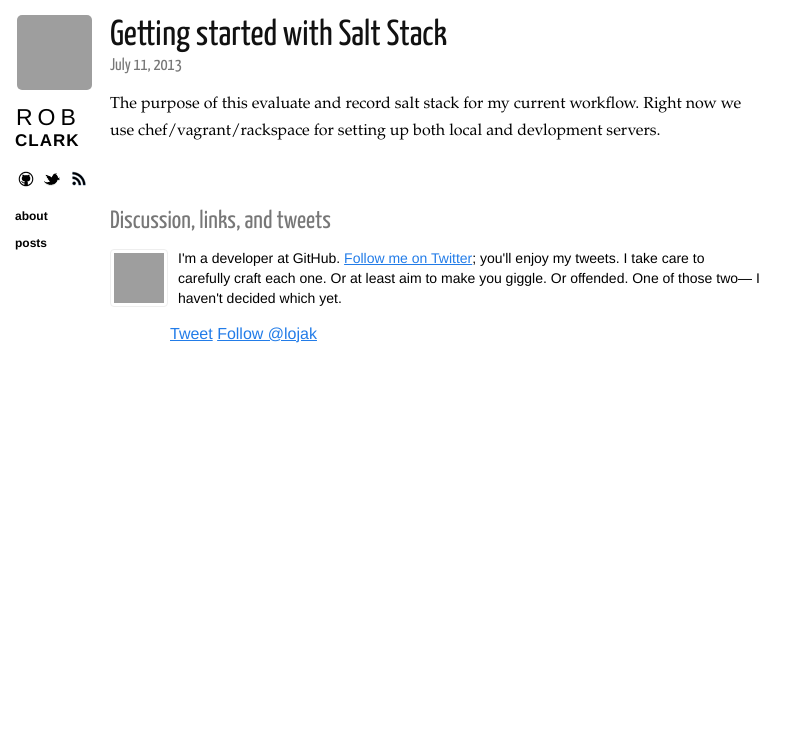
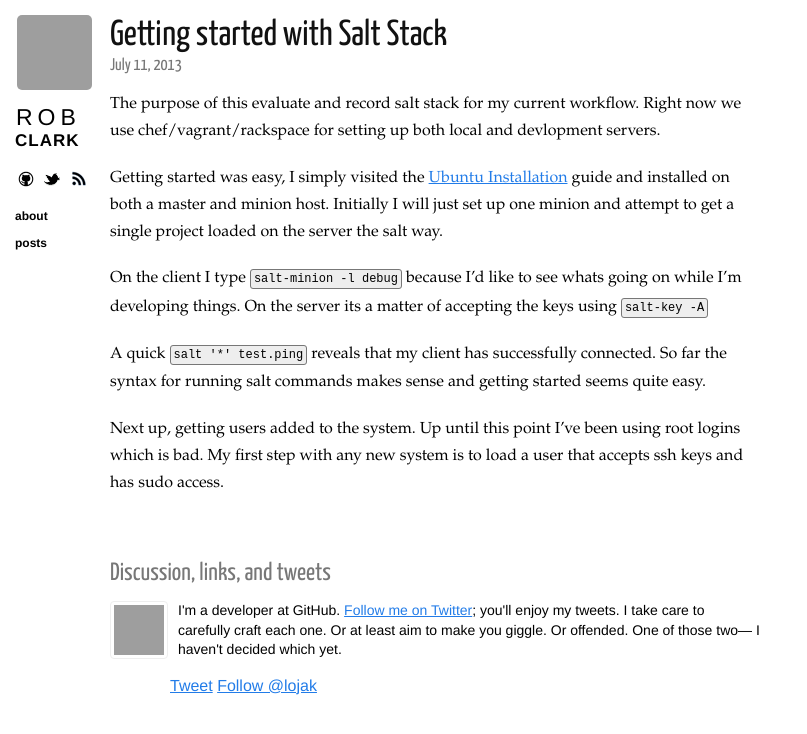
Before and after one commit to lojack/blog, a Jekyll site: the page built from _posts/2013-7-11-salt.md, in a window 1280 px wide, cut to the strip 0-734 px from the top of the page. Shown: the whole strip, without its empty margins (0-807 px from the left). Built offline with Jekyll 4.4.1, drawn with Linux system fonts in a browser that asks for light colours; nearby versions of some CDN libraries; Markdown is read by kramdown in place of the engine named in the settings; comment, search, counter and statistics services are not loaded; grey boxes are pictures that could not be loaded.

Commit message:
Update 2013-7-11-salt.md

````diff
--- a/_posts/2013-7-11-salt.md
+++ b/_posts/2013-7-11-salt.md
@@ -5,3 +5,11 @@ category: posts
 ---
 
 The purpose of this evaluate and record salt stack for my current workflow. Right now we use chef/vagrant/rackspace for setting up both local and devlopment servers.
+
+Getting started was easy, I simply visited the [Ubuntu Installation](http://docs.saltstack.com/topics/installation/ubuntu.html) guide and installed on both a master and minion host. Initially I will just set up one minion and attempt to get a single project loaded on the server the salt way.
+
+On the client I type ```salt-minion -l debug``` because I'd like to see whats going on while I'm developing things. On the server its a matter of accepting the keys using ```salt-key -A```
+
+A quick ```salt '*' test.ping``` reveals that my client has successfully connected. So far the syntax for running salt commands makes sense and getting started seems quite easy.
+
+Next up, getting users added to the system. Up until this point I've been using root logins which is bad. My first step with any new system is to load a user that accepts ssh keys and has sudo access.
````
